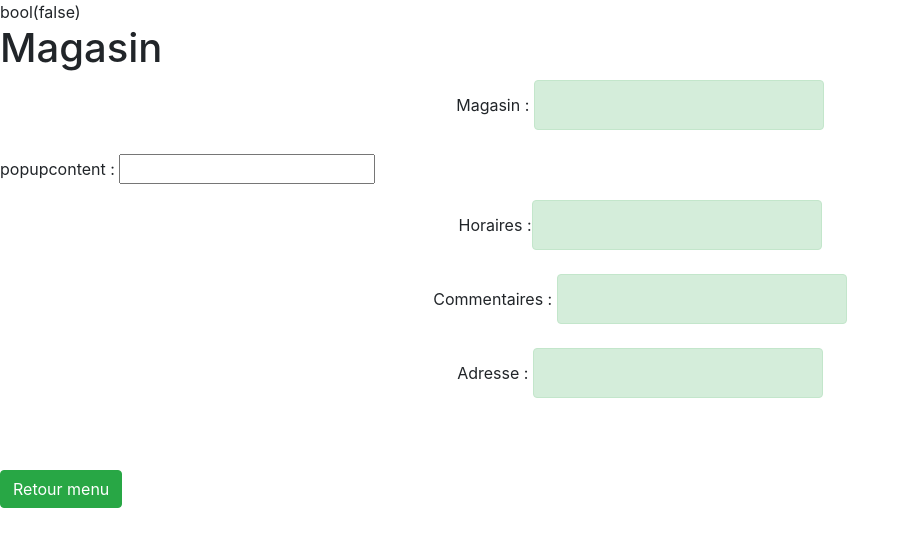
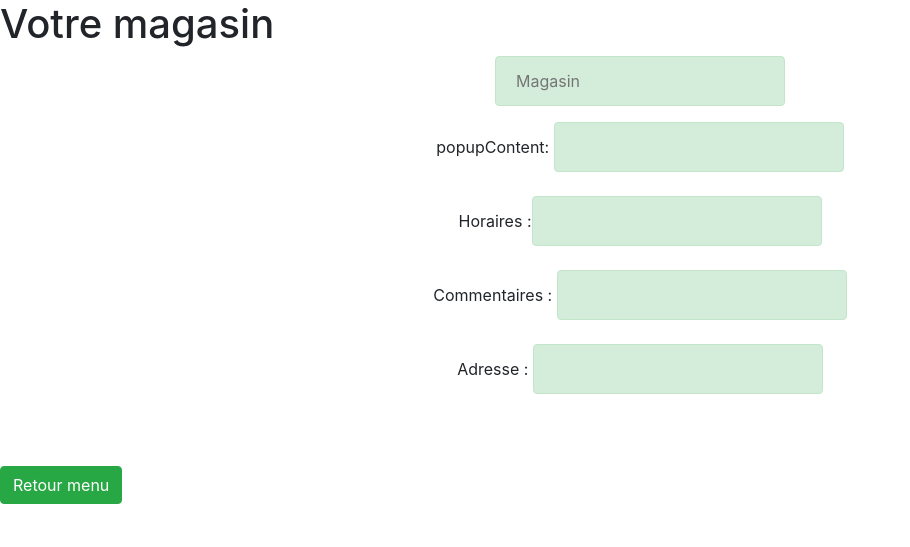
Before and after one commit to sarahdlmn/covid_market, a PHP site: page /dashboard/form-magasin.php in a window 1280 px wide. Shown: the top 547 px of the page, without its empty margins (0-910 px from the left). Run offline with PHP 8.4, Linux system fonts and the light colour scheme; data that the repository does not hold is empty.

Commit message:
commit on feat_sarah

```diff
--- a/dashboard/form-magasin.php
+++ b/dashboard/form-magasin.php
@@ -9,6 +9,7 @@
         integrity="sha384-UO2eT0CpHqdSJQ6hJty5KVphtPhzWj9WO1clHTMGa3JDZwrnQq4sF86dIHNDz0W1"
         crossorigin="anonymous"></script>
         <script src="../assets/js/stock.js"></script>
+        <link rel="stylesheet" href="../assets/css/style.css">
 
 
         <form method="POST" action="#">
@@ -19,16 +20,13 @@ require './pdo_connexion.php';
 
 $reponse = $bdd->query('SELECT * FROM magasin');
 $donnees = $reponse->fetch();
-var_dump($donnees);
 
 ?>
 
 <div class="form-group">
 
 
-<h1>Magasin</h1>
-
-
+<h1>Votre magasin</h1>
 
  <div>
     <form id='form' action='' method='post'>
@@ -36,27 +34,30 @@ var_dump($donnees);
 
 
         <div class="d-flex justify-content-center">
-            <label>Magasin : <input type='text' name='nom' id='nom' value='<?php echo $donnees['name']; ?>' class="alert alert-success"
+        <br> <input type='text' name='nom' id='nom' value='<?php echo $donnees['name']; ?>' class="alert alert-success"
+                        placeholder='Magasin' /><br/>
+        </div>
+
+        <div class="d-flex justify-content-center">
+            <label>popupContent: <input type='text' name='popup' id='popup' value='<?php echo $donnees['popupContent']; ?>' class="alert alert-success"
                         placeholder='' /><label><br/>
         </div>
 
-        <p>popupcontent : <input type="text" id='popup' value="<?php echo $donnees['popupContent']; ?>" /></p>
-
 
         <div class="d-flex justify-content-center">
-    <label >Horaires :<input type='textarea' name='horaires' id='horaires' value='' class="alert alert-success"
+    <label >Horaires :<input type='textarea' name='horaires' id='horaires' value='<?php echo $donnees['horraire']; ?>' class="alert alert-success"
                        /><label><br/></label>
 
         </div>
 
         <div class="d-flex justify-content-center">
-            <label>Commentaires : <input type='textearea' name='comments' id='comments' value='' class="alert alert-success"
+            <label>Commentaires : <input type='textearea' name='comments' id='comments' value='<?php echo $donnees['commentaires']; ?>' class="alert alert-success"
                     placeholder='' /></label>
             <br/>
         </div>
 
         <div class="d-flex justify-content-center">
-            <label>Adresse : <input type='text' name='address' id='address' value='' class="alert alert-success"
+            <label>Adresse : <input type='text' name='address' id='adress' value='<?php echo $donnees['adresse']; ?>' class="alert alert-success"
                     placeholder='' /></label>
             <br/>
         </div>
```
Also changed, not shown: assets/js/magasin.js (added, +26 -0 lines).
